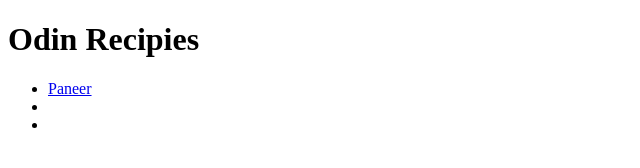
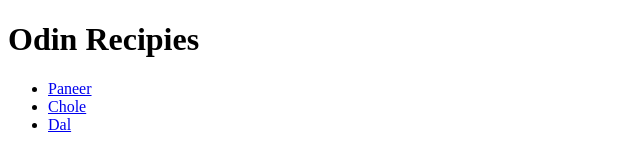
Before and after one commit to rorManish09/odin-recipies, a plain HTML site: page index.html in a window 1280 px wide. Shown: the full height of the page, 0-640 px from the left. Drawn offline with Linux system fonts and the light colour scheme.

Commit message:
Modify List items

```diff
--- a/index.html
+++ b/index.html
@@ -17,10 +17,10 @@
 
         </li>
         <li>
-            <a href="recipies/chole.html"></a>
+            <a href="recipies/chole.html">Chole</a>
         </li>
         <li>
-            <a href="recipies/DallMakhani.html"></a>
+            <a href="recipies/DallMakhani.html">Dal</a>
         </li>
     </ul>
 
```
